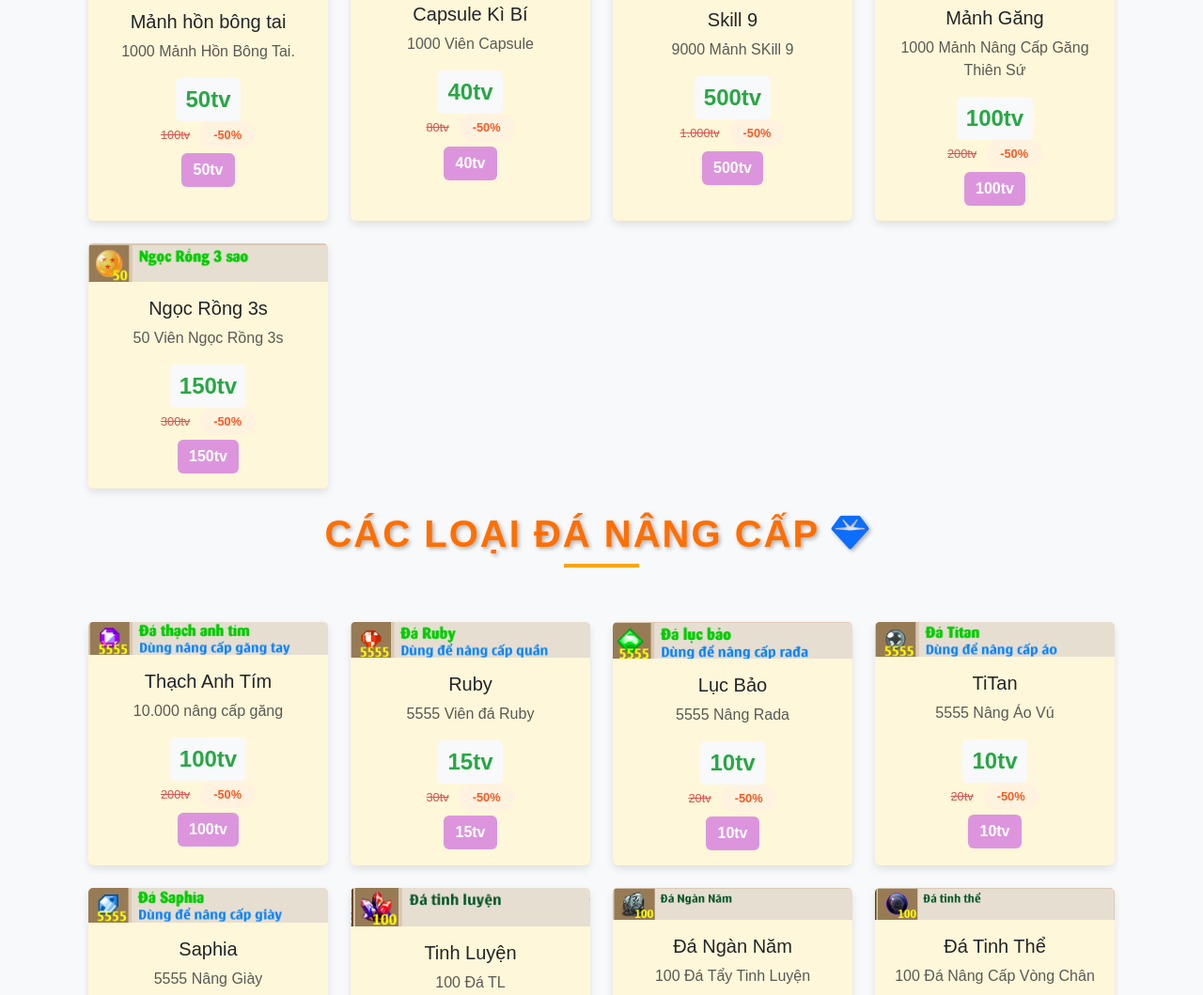
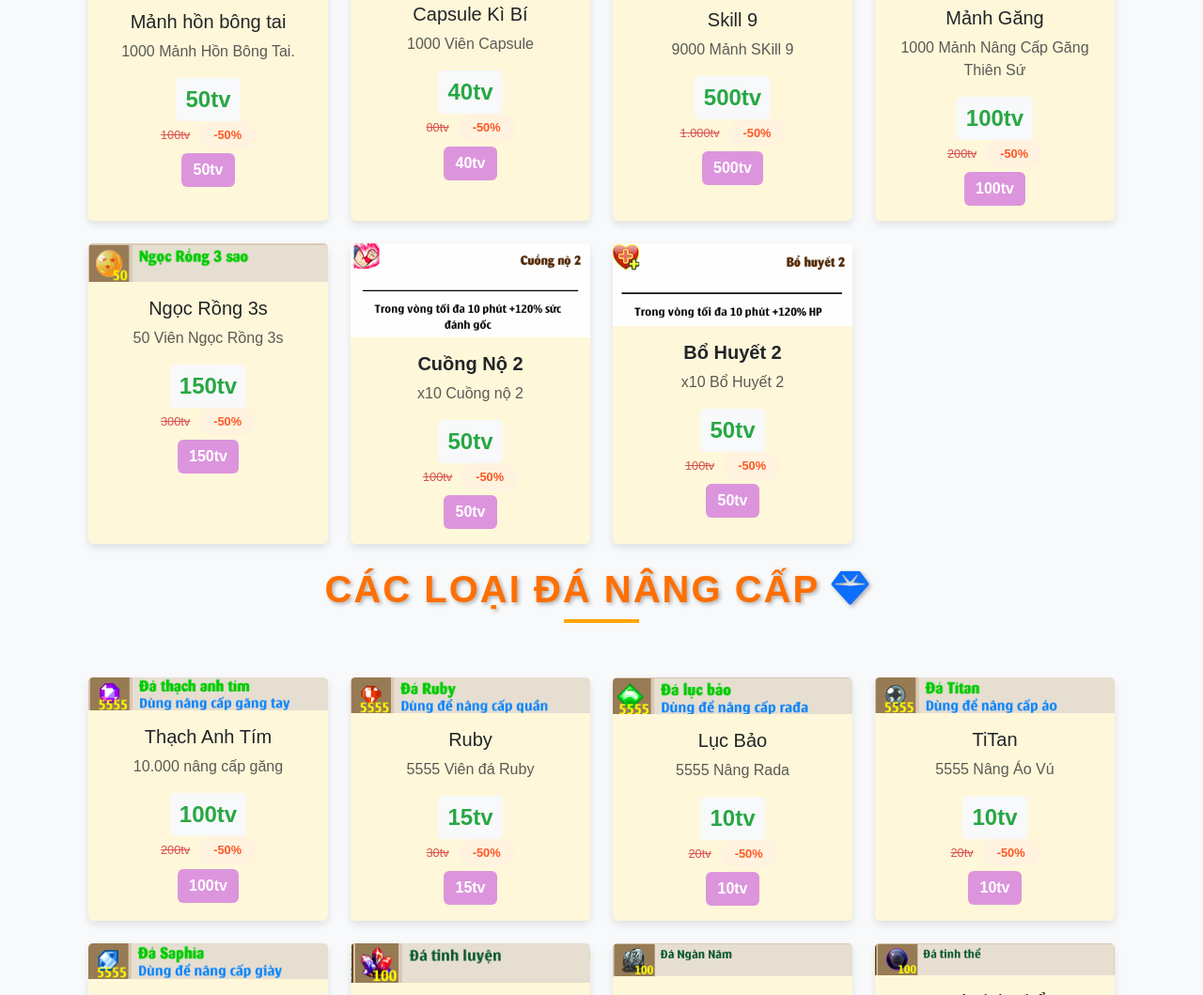
Before and after one commit to 12dam12/Jun3_SHOPMEOWWW, a plain HTML site: page index.html in a window 1280 px wide. Shown: the part 3670-4729 px from the top of the page at 94% size. Drawn offline with nearby package versions, Linux system fonts and the light colour scheme.

Commit message:
update bh cn 2

```diff
--- a/index.html
+++ b/index.html
@@ -980,6 +980,65 @@
             </div>
           </div>
         </div>
+        <!-- cn2 -->
+         <div class="col-md-4 col-lg-3">
+          <div class="card h-100 custom-card">
+            <a href="./detail/detailCn.html">
+              <img
+                src="./image/cn2.png"
+                class="card-img-top"
+                alt="Product Image"
+              />
+            </a>
+            <div class="card-body text-center">
+              <h5 class="card-title">
+                <span class="luxury-price fw-bold"> Cuồng Nộ 2</span>
+              </h5>
+              <p class="card-text text-muted">x10 Cuồng nộ 2</p>
+              <div class="price-container">
+                <span class="new-price">50tv<u></u></span>
+                <div class="old-price-container">
+                  <span class="old-price">100tv<u></u></span>
+                  <span class="discount">-50%</span>
+                </div>
+              </div>
+              <a href="https://zalo.me/84338344976" class="btn btn-primary"
+                >50tv</a
+              >
+            </div>
+          </div>
+        </div>
+        <!-- cn2 -->
+
+         <!-- bh2 -->
+         <div class="col-md-4 col-lg-3">
+          <div class="card h-100 custom-card">
+            <a href="./detail/detailCn.html">
+              <img
+                src="./image/bh2.png"
+                class="card-img-top"
+                alt="Product Image"
+              />
+            </a>
+            <div class="card-body text-center">
+              <h5 class="card-title">
+                <span class="luxury-price fw-bold"> Bổ Huyết 2</span>
+              </h5>
+              <p class="card-text text-muted">x10 Bổ Huyết 2</p>
+              <div class="price-container">
+                <span class="new-price">50tv<u></u></span>
+                <div class="old-price-container">
+                  <span class="old-price">100tv<u></u></span>
+                  <span class="discount">-50%</span>
+                </div>
+              </div>
+              <a href="https://zalo.me/84338344976" class="btn btn-primary"
+                >50tv</a
+              >
+            </div>
+          </div>
+        </div>
+        <!-- bh2 -->
 
         <h2 class="text-center mb-4 all-items-title">
           CÁC LOẠI ĐÁ NÂNG CẤP <i class="fas fa-gem text-primary me-2"></i>
```
Also changed, not shown: image/bh2.png (added), image/cn2.png (added).
